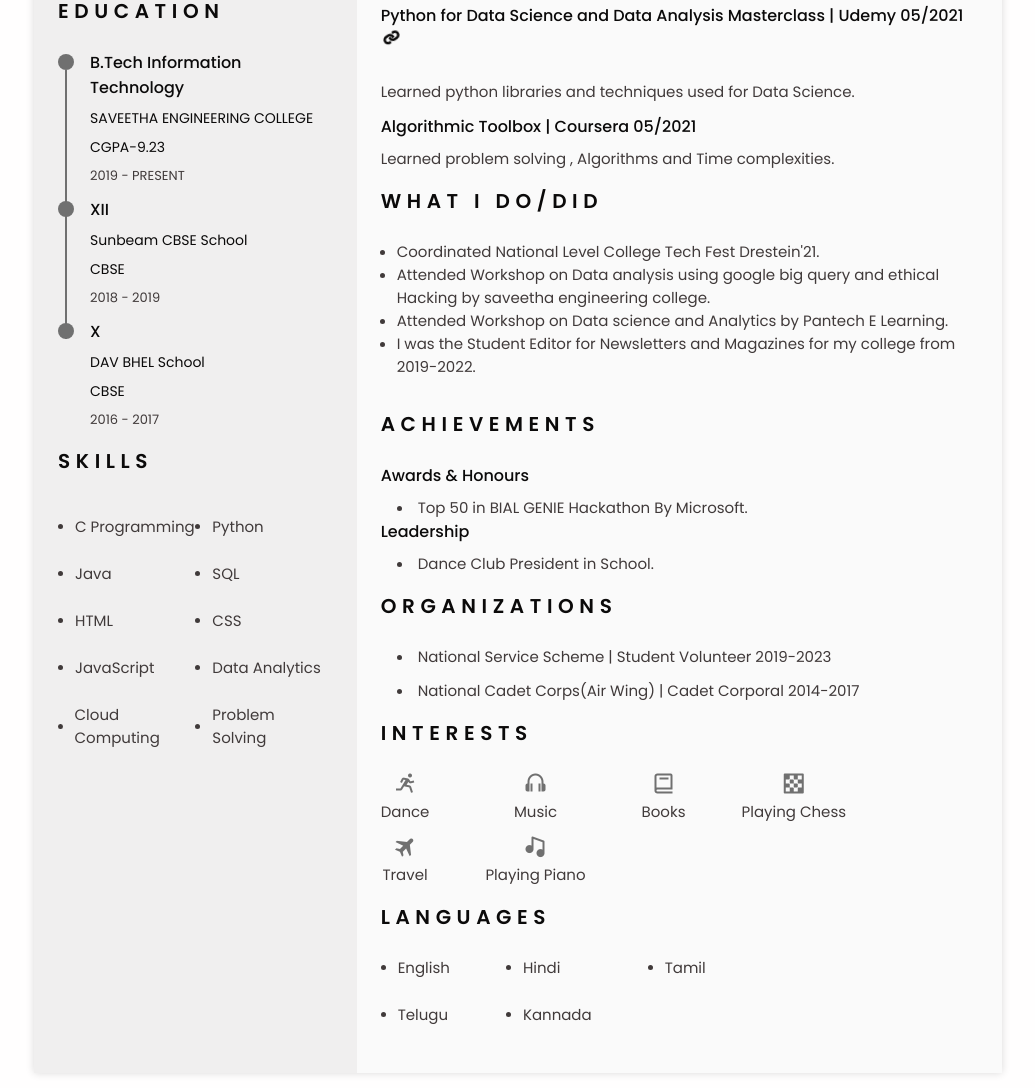
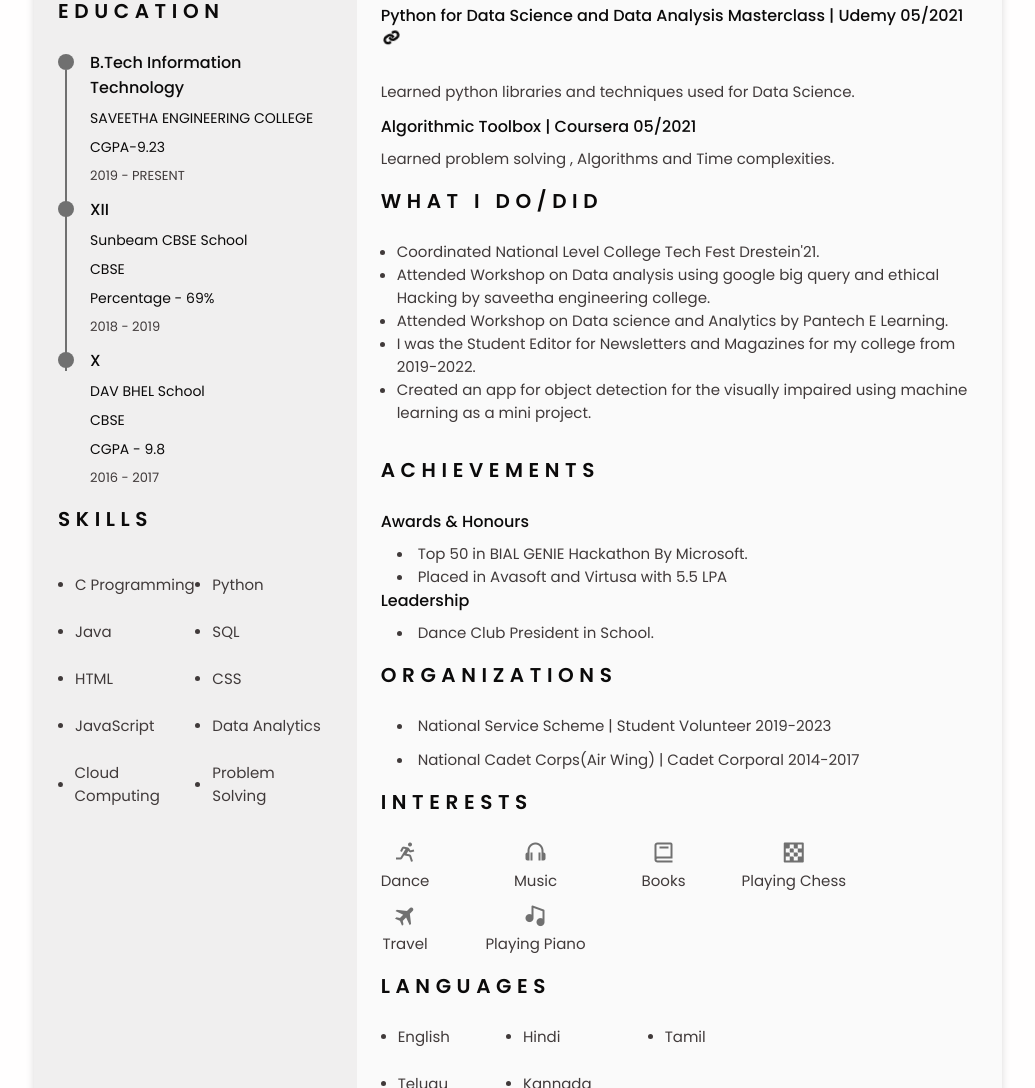
Before and after one commit to Pavithra-chinki/Pavithra--e-portfolio, a plain HTML site: page index.html in a window 1280 px wide. Shown: the part 832-1920 px from the top of the page, without its empty margins (122-1157 px from the left). Drawn offline with nearby package versions, Linux system fonts and the light colour scheme.

Commit message:
update2  commit

```diff
--- a/index.html
+++ b/index.html
@@ -164,6 +164,7 @@ person. I am a quick learner and can work well individually and with a team as w
                                     <h3 class="education__title">XII</h3>
                                     <span class="education__studies">Sunbeam CBSE School</span>
                                     <span class="education__studies">CBSE</span>
+                                    <span class="education__studies">Percentage - 69%</span>
                                     <span class="education__year">2018 - 2019</span>
                                 </div>
                             </div>
@@ -178,6 +179,7 @@ person. I am a quick learner and can work well individually and with a team as w
                                     <h3 class="education__title">X</h3>
                                     <span class="education__studies">DAV BHEL School</span>
                                     <span class="education__studies">CBSE</span>
+                                    <span class="education__studies">CGPA - 9.8</span>
                                     <span class="education__year">2016 - 2017</span>
                                 </div>
                             </div>
@@ -321,6 +323,7 @@ person. I am a quick learner and can work well individually and with a team as w
                                     <li class = "li_what_i_do" class="profile__description">Attended Workshop on Data analysis using google big query and ethical Hacking by saveetha engineering college.</li>
                                     <li class = "li_what_i_do" class="profile__description">Attended Workshop on Data science and Analytics by Pantech E Learning.</li>
                                     <li class = "li_what_i_do" class="profile__description">I was the Student Editor for Newsletters and Magazines for my college from 2019-2022.</li>
+                                    <li class = "li_what_i_do" class="profile__description">Created an app for object detection for the visually impaired using machine learning as a mini project.</li>
                                 </ul>
                             </div>
                         </div>
@@ -332,6 +335,7 @@ person. I am a quick learner and can work well individually and with a team as w
                             <div class="certificate__content">
                                 <h3 class="certificate__title">Awards & Honours</h3>
                                 <li class = "li_what_i_do" class="profile__description">Top 50 in BIAL GENIE Hackathon By Microsoft.</li>
+                                <li class = "li_what_i_do" class="profile__description">Placed in Avasoft and Virtusa with 5.5 LPA</li>
                         <div class="certificate__content">
                                 <h3 class="certificate__title">Leadership</h3>
                                 <li class = "li_what_i_do" class="profile__description">Dance Club President in School.</li>
```
